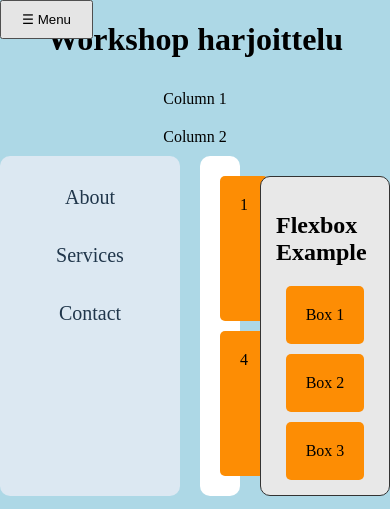
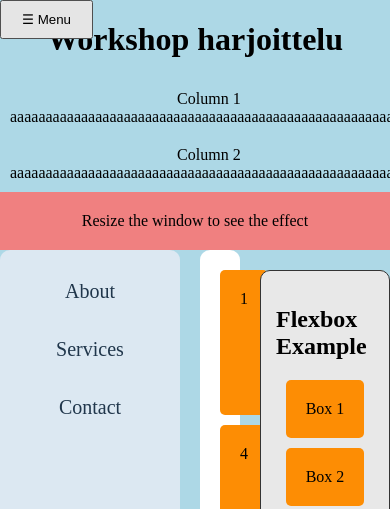
Before and after one commit to PugOfJustice/website_dev_course_autumn_2026, a plain HTML site: page WS_05/index.html in a window 390 px wide. Shown: the top 509 px of the page. Drawn offline with Linux system fonts and the light colour scheme.

Commit message:
Update responsive layout and styles for media query box

```diff
--- a/WS_05/index.html
+++ b/WS_05/index.html
@@ -22,9 +22,13 @@ function toggleMenu() {
 
     <!-- Vielä vasempi palkki -->
      <div class="responsive-container">
-      <div class="column">Column 1</div>
-      <div class="column">Column 2</div>
+      <div class="column">Column 1 aaaaaaaaaaaaaaaaaaaaaaaaaaaaaaaaaaaaaaaaaaaaaaaaaaaaaaaa</div>
+      <div class="column">Column 2 aaaaaaaaaaaaaaaaaaaaaaaaaaaaaaaaaaaaaaaaaaaaaaaaaaaaaaaa</div>
     </div>
+
+
+<div class="media-query-box">Resize the window to see the effect</div>
+
 
    <nav class="responsive-nav">
     <button class="menu-toggle" onclick="toggleMenu()">☰ Menu</button>
--- a/WS_05/style.css
+++ b/WS_05/style.css
@@ -442,3 +442,19 @@ ul {
 .nav-list li:hover {
     background-color: lightgray;
 }
+.media-query-box {
+      padding: 20px;
+      text-align: center;
+    }
+
+    @media (max-width: 600px) {
+      .media-query-box {
+        background-color: lightcoral;
+      }
+    }
+
+    @media (min-width: 601px) {
+      .media-query-box {
+        background-color: lightblue;
+      }
+    }
```
